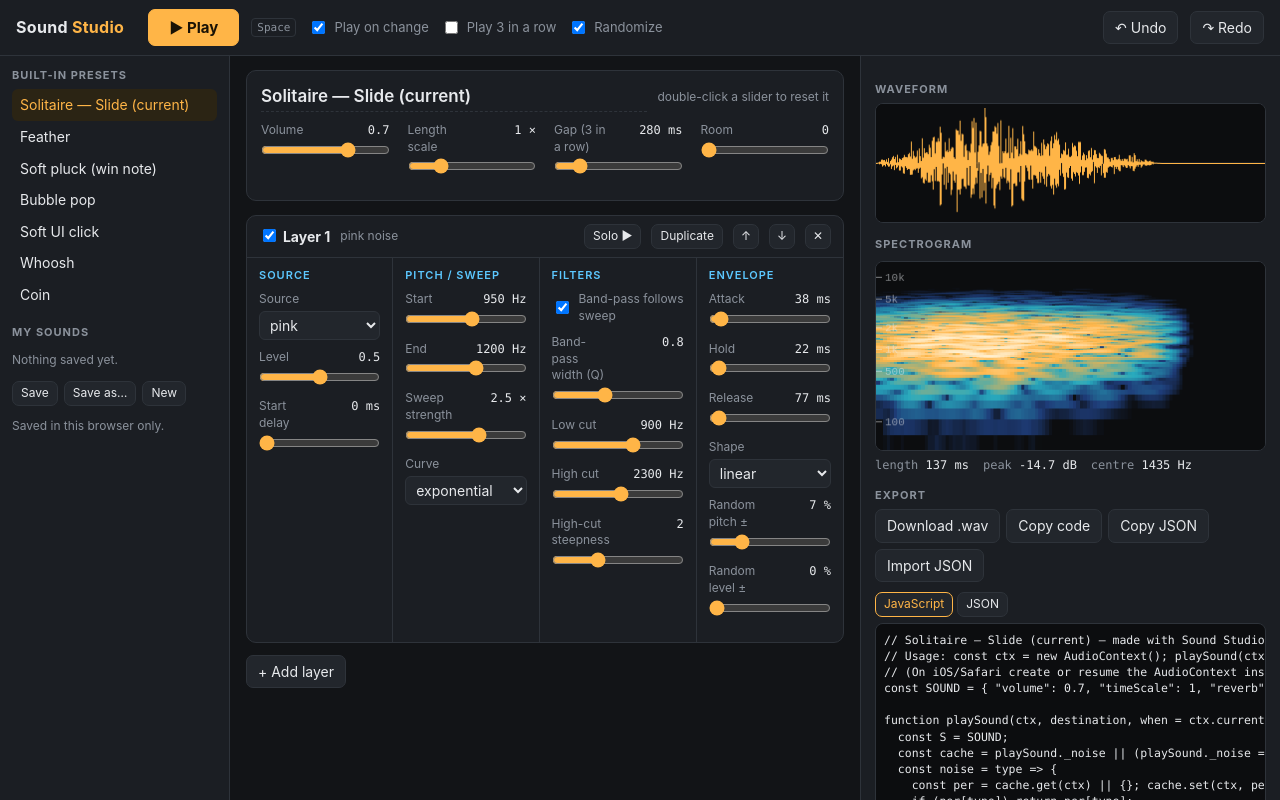
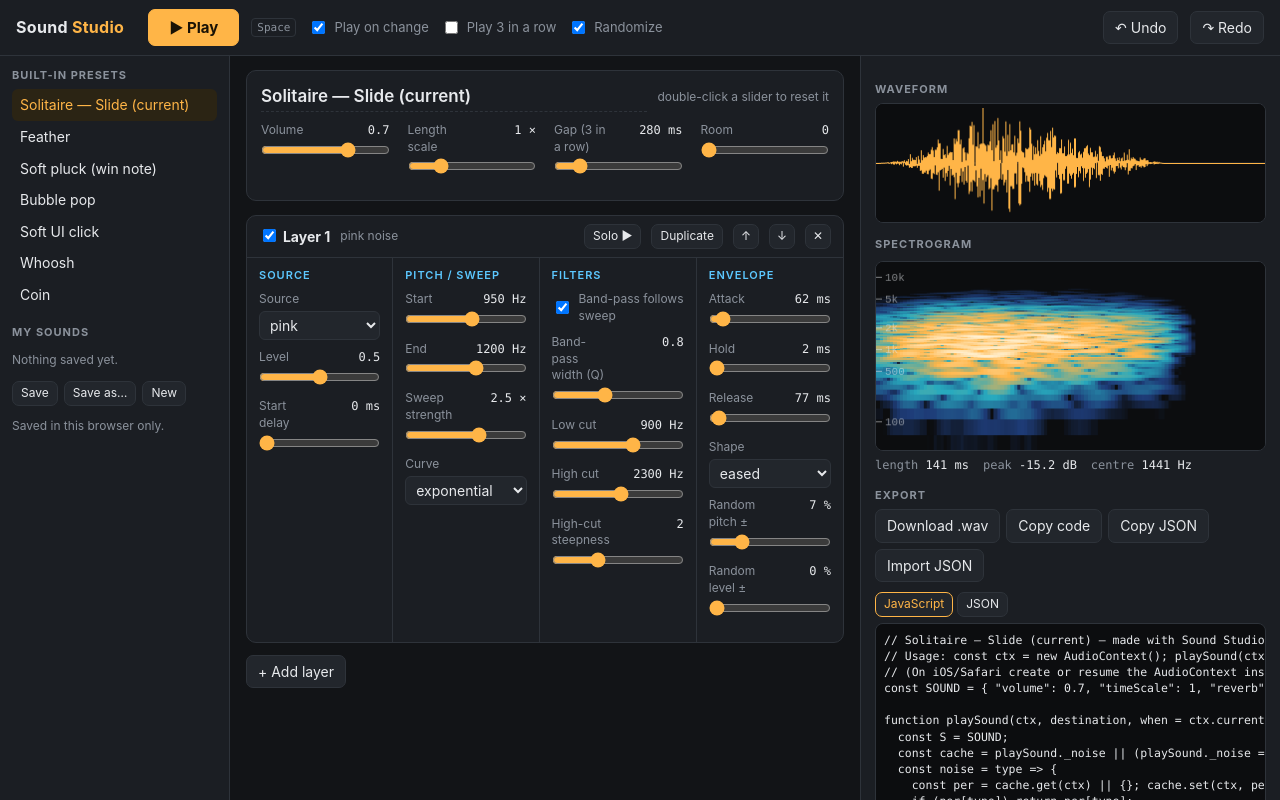
Before and after one commit to haystack-meme/sound-studio, a plain HTML site: page index.html in a window 1280 px wide. Drawn offline with Linux system fonts and the light colour scheme.

Commit message:
Add eased envelope shape; Solitaire preset matches v37

```diff
--- a/index.html
+++ b/index.html
@@ -172,7 +172,7 @@ const LAYER_PARAMS = [
     { key: 'attack', label: 'Attack', min: 0, max: 1000, step: 1, unit: 'ms' },
     { key: 'hold', label: 'Hold', min: 0, max: 1000, step: 1, unit: 'ms' },
     { key: 'release', label: 'Release', min: 1, max: 3000, step: 1, unit: 'ms' },
-    { key: 'envCurve', label: 'Shape', type: 'select', options: ['linear', 'exponential'] },
+    { key: 'envCurve', label: 'Shape', type: 'select', options: ['linear', 'eased', 'exponential'] },
     { key: 'pitchVar', label: 'Random pitch ±', min: 0, max: 30, step: 0.5, unit: '%' },
     { key: 'gainVar', label: 'Random level ±', min: 0, max: 50, step: 1, unit: '%' },
   ]},
@@ -196,7 +196,7 @@ const BUILTINS = [
   { name: 'Solitaire — Slide (current)', volume: 0.7, timeScale: 1, seqGap: 280, reverb: 0, layers: [
     { enabled: true, source: 'pink', gain: 0.5, delay: 0, freqStart: 950, freqEnd: 1200, rise: 2.5, sweepCurve: 'exponential',
       bandpass: true, q: 0.8, highpass: 900, lowpass: 2300, lowpassStages: 2,
-      attack: 38, hold: 22, release: 77, envCurve: 'linear', pitchVar: 7, gainVar: 0 } ] },
+      attack: 62, hold: 2, release: 77, envCurve: 'eased', pitchVar: 7, gainVar: 0 } ] },
   { name: 'Feather', volume: 0.7, timeScale: 1, seqGap: 280, reverb: 0, layers: [
     { enabled: true, source: 'pink', gain: 0.6, delay: 0, freqStart: 3500, freqEnd: 2200, rise: 1, sweepCurve: 'exponential',
       bandpass: true, q: 0.5, highpass: 1500, lowpass: 20000, lowpassStages: 1,
@@ -288,6 +288,12 @@ function scheduleLayer(ctx, out, L, t0, ts, randomize) {
     g.gain.exponentialRampToValueAtTime(peak, t + Math.max(a, 0.001));
     g.gain.setValueAtTime(peak, t + Math.max(a, 0.001) + h);
     g.gain.exponentialRampToValueAtTime(0.0001, end);
+  } else if (L.envCurve === 'eased') {
+    const ta = Math.max(a, 0.002), c = new Float32Array(48);
+    for (let i = 0; i < c.length; i++) c[i] = peak * (1 - Math.cos(Math.PI * i / (c.length - 1))) / 2;
+    g.gain.setValueCurveAtTime(c, t, ta);
+    g.gain.setValueAtTime(peak, t + ta + Math.max(h, 0.002));
+    g.gain.linearRampToValueAtTime(0, end + Math.max(0, 0.002 - h));
   } else {
     g.gain.setValueAtTime(0, t);
     g.gain.linearRampToValueAtTime(peak, t + Math.max(a, 0.001));
@@ -605,6 +611,11 @@ function playSound(ctx, destination, when = ctx.currentTime, randomize = true) {
     if (L.envCurve === 'exponential') {
       g.gain.setValueAtTime(0.0001, t); g.gain.exponentialRampToValueAtTime(peak, ta);
       g.gain.setValueAtTime(peak, ta + h); g.gain.exponentialRampToValueAtTime(0.0001, end);
+    } else if (L.envCurve === 'eased') {
+      const ea = Math.max(a, 0.002), c = new Float32Array(48);
+      for (let i = 0; i < c.length; i++) c[i] = peak * (1 - Math.cos(Math.PI * i / (c.length - 1))) / 2;
+      g.gain.setValueCurveAtTime(c, t, ea);
+      g.gain.setValueAtTime(peak, t + ea + Math.max(h, 0.002)); g.gain.linearRampToValueAtTime(0, end + Math.max(0, 0.002 - h));
     } else {
       g.gain.setValueAtTime(0, t); g.gain.linearRampToValueAtTime(peak, ta);
       g.gain.setValueAtTime(peak, ta + h); g.gain.linearRampToValueAtTime(0, end);
```
